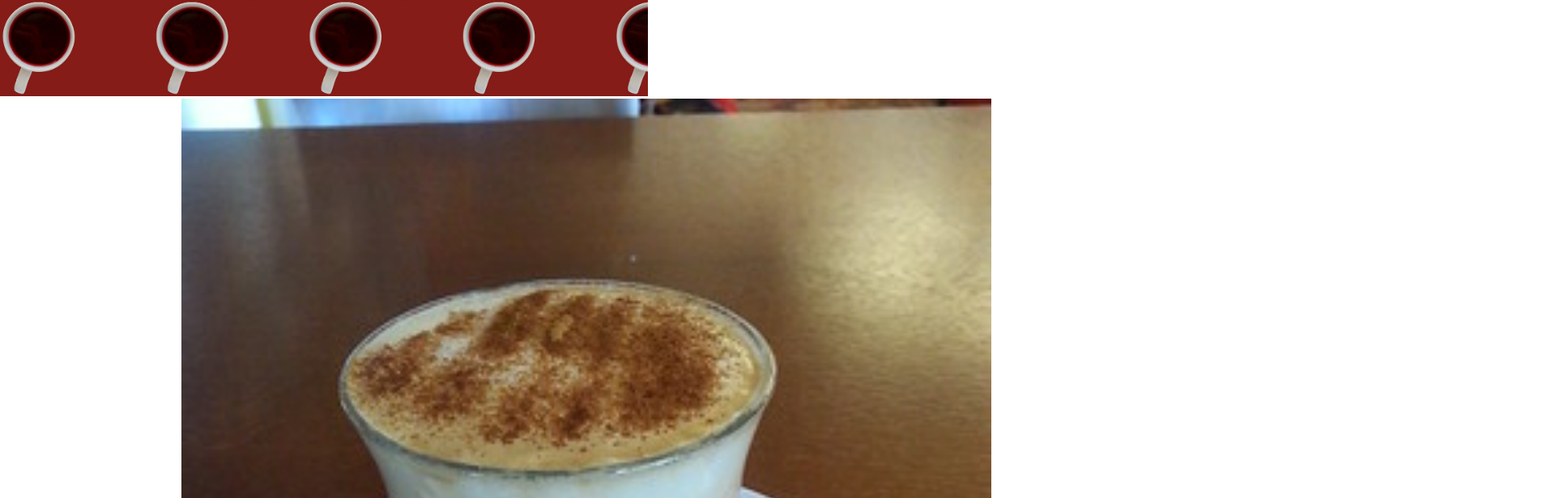
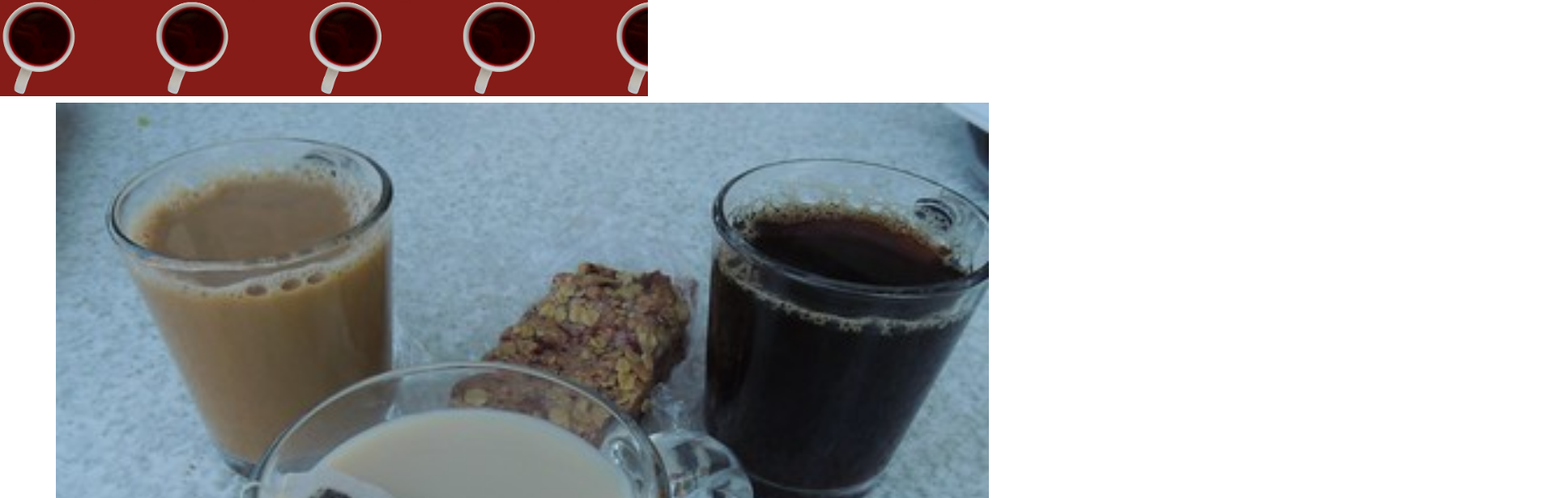
Before and after one commit to lukerose8022/wk6_w25, a plain HTML site: page jackie.html in a window 1280 px wide. Shown: the part 300-916 px from the top of the page at 81% size, 1920 px wide, since content can reach past the window. Drawn offline with Linux system fonts and the light colour scheme.

Commit message:
Add files via upload

```diff
--- a/css/style.css
+++ b/css/style.css
@@ -1,26 +1,49 @@
+/* Identify the class of the grid container and, in your stylesheet, set up the grid
+Set the display to grid
+Create a responsive grid with 3 columns that each take up 1/3 of the screen */
 .grid {
-    display: grid;
-    grid-template-columns: 1fr 1fr 1fr;
-    gap: 10px;
+     display: grid;
+    grid-template-columns: 2% 3% 90% 3% 2%;
 }
 
+/* All the images are different sizes! Use CSS to make the grid images 90% of the size of their grid container
+Hint: There is also an image on the page that is not part of the grid, you have to be more specific than just styling img
+Change the height and width of images to 90%
+Give images 5px of padding */
+
 .grid img {
-    width: 90%;
-    height: 90%;
+    width: 100%;
+    height: auto;
     padding: 5px;
-    box-sizing: border-box;
+    grid-column: 3;
+    grid-row: auto;
 }
 
-.grid img:nth-child(even) {
-    border: 5px dashed orange;
-}
 
-.grid img:first-child {
+
+/* .grid img:nth-child(even) {
+    border: 5px orange dashed;
+} */
+
+/* Style the last image to span across all three rows
+Hint: use the css panel within inspect element and follow the breadcrumbs to target a specific image.   */
+
+/* .item7
+    {
+        grid-column: 1 / -1;
+    } */
+
+/* Style the first image
+Give the first image a solid green border of 5px
+Add 10px of padding
+Is this rule being overridden? Open inspect element to see which of your styling rules is taking priority  */
+
+/* .item1 {
     border: 5px solid green;
     padding: 10px;
-}
+} */
 
-/* Specifically target the last image in the grid to span three columns */
-.grid img:last-child {
-    grid-column: span 3;
-}
+/* Create a 5-column responsive grid:
+The middle column should be 90% wide (for content).
+The outer columns should each be 2% wide (as margins).
+The two inner columns should each be 3% wide (as padding). */
--- a/jackie.html
+++ b/jackie.html
@@ -5,6 +5,7 @@
     <meta http-equiv="X-UA-Compatible" content="IE=edge">
     <meta name="viewport" content="width=device-width, initial-scale=1.0">
     <link rel="stylesheet" href="css/html5reset.css">
+    <link rel="stylesheet" href="css/style.css">
     <title>Coffee</title>
 </head>
 <body>
```
Also changed, not shown: colleen.html (+1 -0 lines), index.html (+2 -2 lines).
